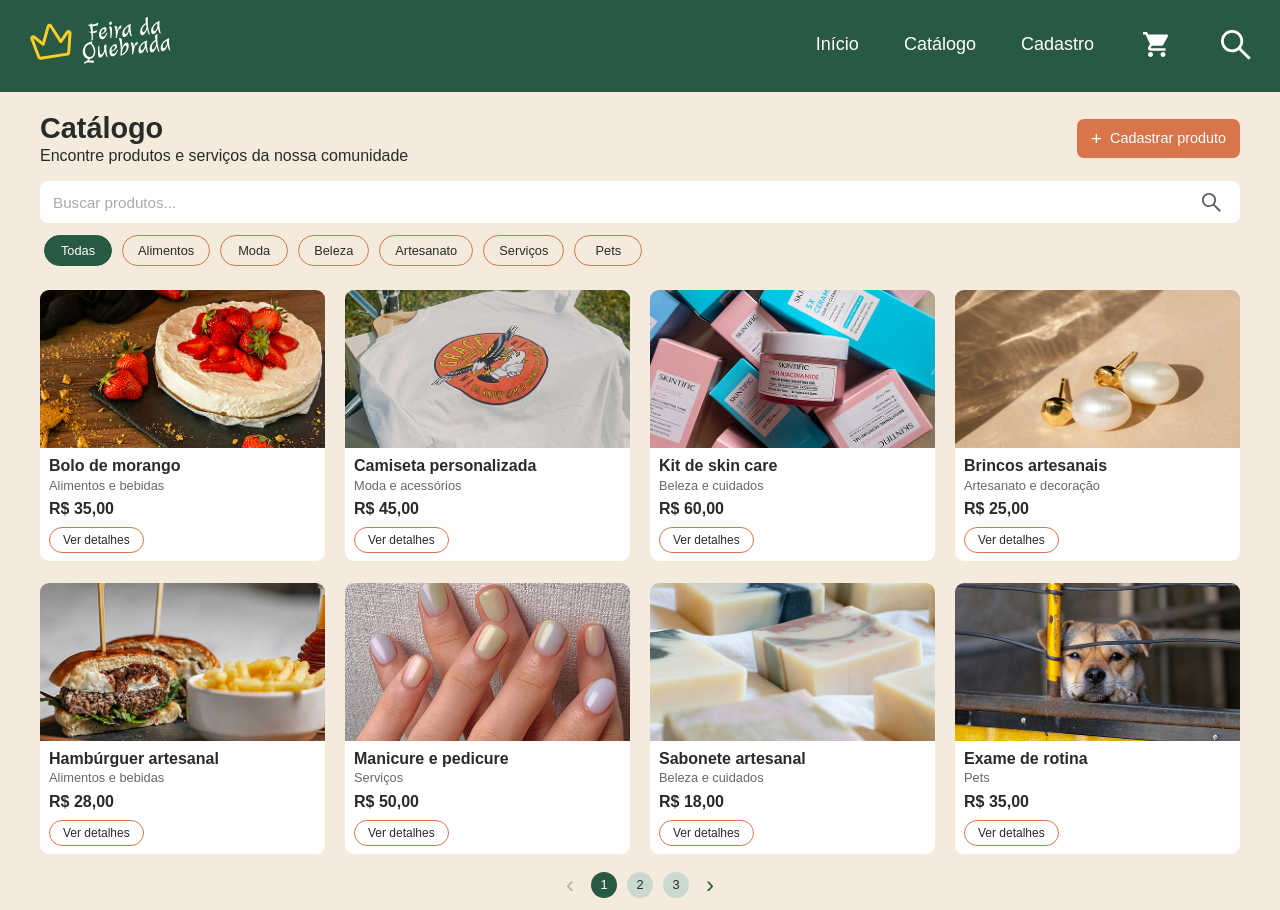
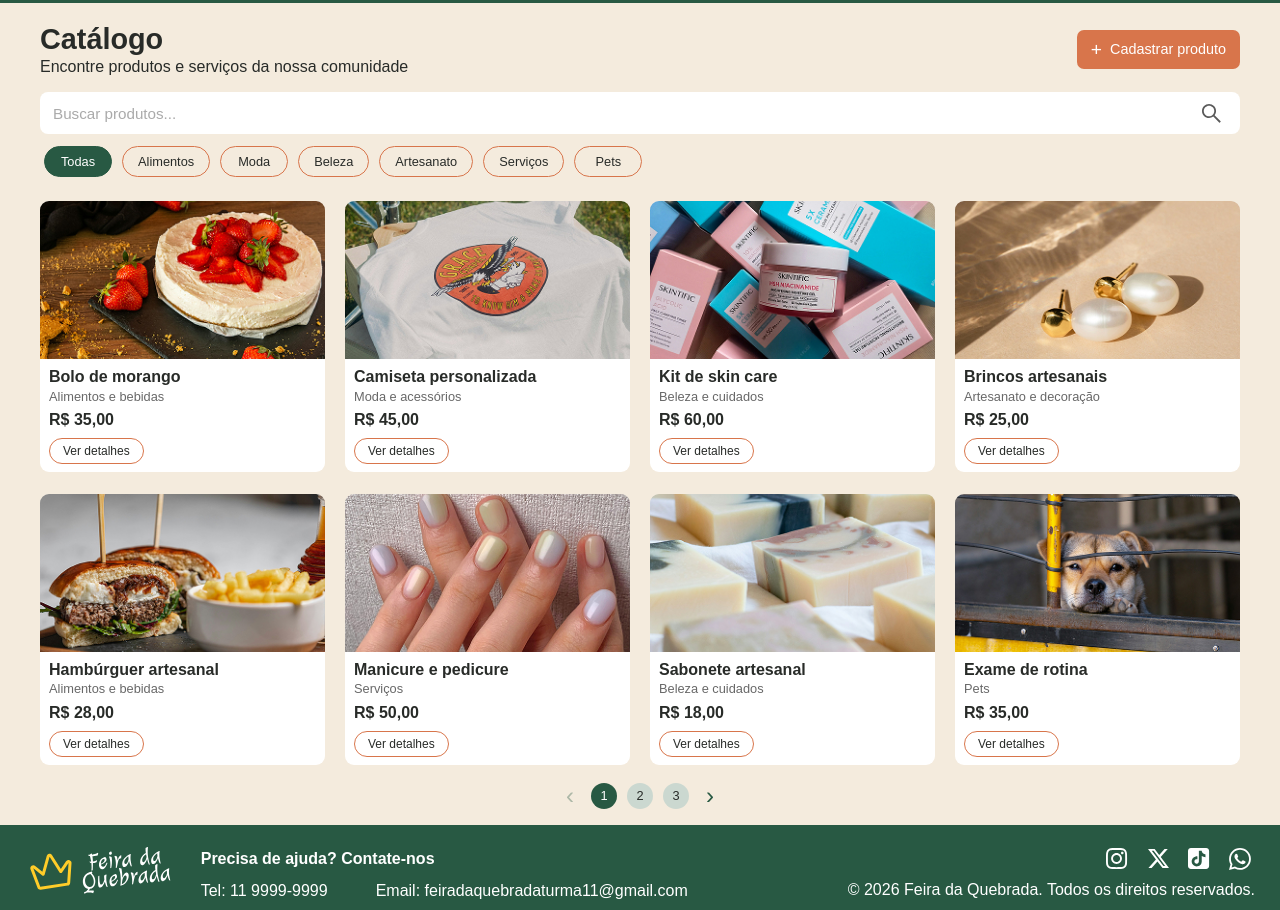
Before and after one commit to Gtsampaio/Feira-da-Quebrada, a plain HTML site: page pages/catalogo.html in a window 1280 px wide. Shown: the top 910 px of the page. Drawn offline with Linux system fonts and the light colour scheme; a web font is replaced by a local one.

Commit message:
remove header and wrap main in container

```diff
--- a/css/catalogo.css
+++ b/css/catalogo.css
@@ -1,5 +1,4 @@
 .catalogo {
-  min-height: 100vh;
   padding: 20px clamp(20px, 5vw, 40px) 16px;
   background-color: var(--creme);
   color: var(--grafite);
--- a/css/style.css
+++ b/css/style.css
@@ -17,15 +17,41 @@
   font-family: "Afacad Flux", sans-serif;
 }
 
-.cabecalho {
+html,
+body {
+  height: 100%;
+}
+
+body {
+  background-color: var(--creme);
+  display: flex;
+  flex-direction: column;
+}
+
+main {
+  flex: 1;
+}
+
+#cabecalho {
+  background-color: var(--verde);
+}
+
+.container {
+  max-width: 1440px;
+  margin: 0 auto;
+  width: 100%;
+}
+
+.container-cabecalho {
   display: flex;
   position: sticky;
   top: 0;
   justify-content: space-between;
   align-items: center;
   padding: 15px 25px;
-  background-color: var(--verde);
   z-index: 1000;
+  max-width: 1440px;
+  margin: 0 auto;
 }
 
 .navegacao ul {
--- a/pages/catalogo.html
+++ b/pages/catalogo.html
@@ -18,35 +18,9 @@
     <link rel="stylesheet" href="../css/catalogo.css" />
   </head>
   <body>
-    <header class="cabecalho">
-      <div class="logo"><img src="../assets/icons/logo.svg" alt="logo" /></div>
-      <nav class="navegacao">
-        <ul>
-          <li><a href="../index.html">Início</a></li>
-          <li><a href="#">Catálogo</a></li>
-          <li><a href="cadastro.html">Cadastro</a></li>
-          <li>
-            <button
-              type="button"
-              class="btn-icone"
-              aria-label="Carrinho de compras"
-            >
-              <img
-                src="../assets/icons/carrinho.svg"
-                alt=""
-                aria-hidden="true"
-              />
-            </button>
-          </li>
-          <li>
-            <button type="button" class="btn-icone" aria-label="Pesquisar">
-              <img src="../assets/icons/lupa.svg" alt="" aria-hidden="true" />
-            </button>
-          </li>
-        </ul>
-      </nav>
-    </header>
+    <header id="cabecalho"></header>
     <main class="catalogo">
+      <div class="container">
         <section class="catalogo-cabecalho">
           <div class="catalogo-intro">
             <div>
@@ -138,8 +112,8 @@
             </button>
           </nav>
         </section>
+      </div>
     </main>
-    <script type="module" src="../js/catalogo.js"></script>
     <footer class="rodape">
       <div class="logo-rodape">
         <img src="../assets/icons/logo.svg" alt="Logo Feira da Quebrada" />
@@ -204,5 +178,7 @@
         </div>
       </div>
     </footer>
+    <script type="module" src="../js/catalogo.js"></script>
+    <script type="module" src="../js/script.js"></script>
   </body>
   </html>
```
Also changed, not shown: index.html (+4 -25 lines), pages/cadastro.html (+2 -33 lines), pages/detalhes.html (+2 -28 lines). Lines whose indentation alone changed are shown as unchanged.
